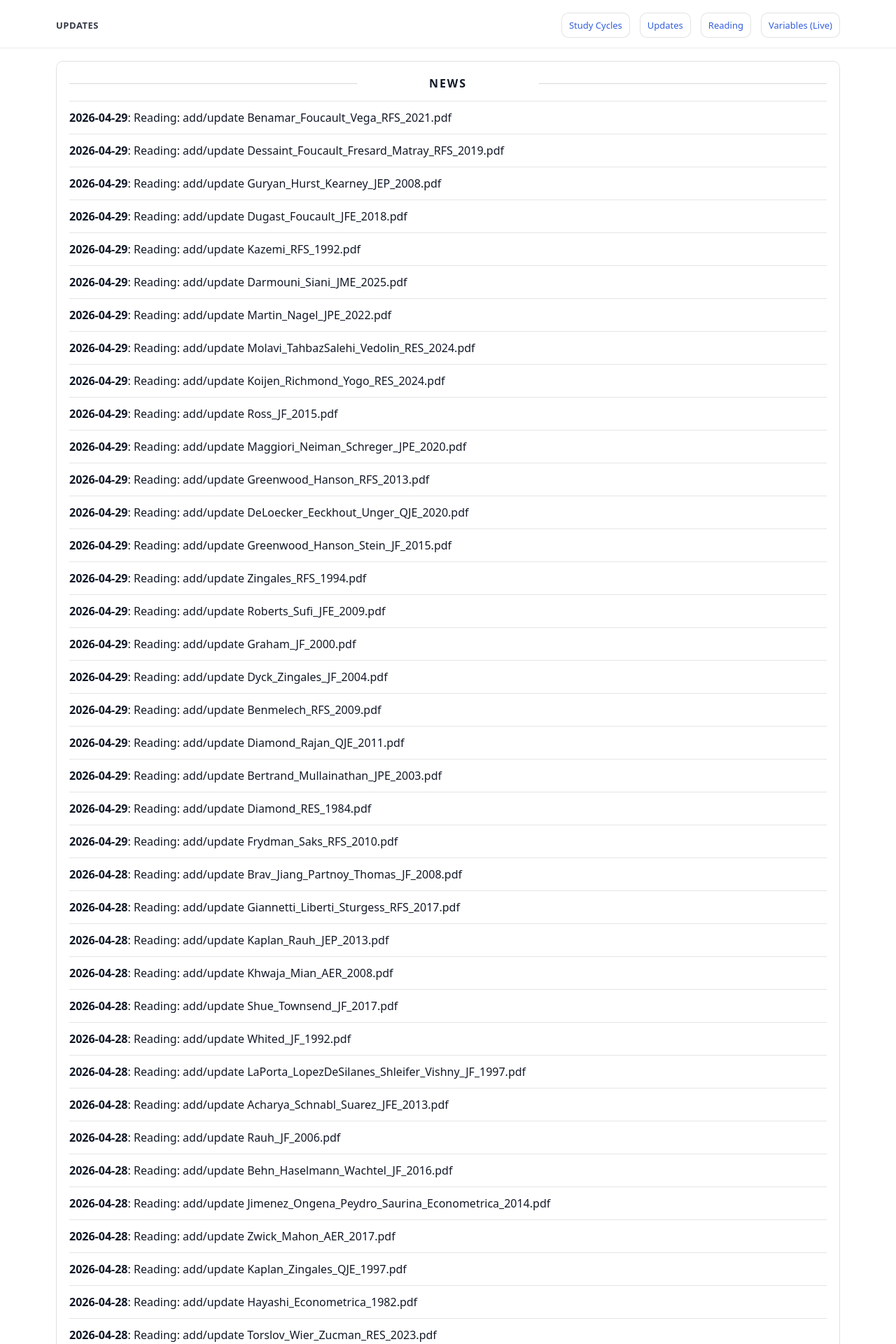
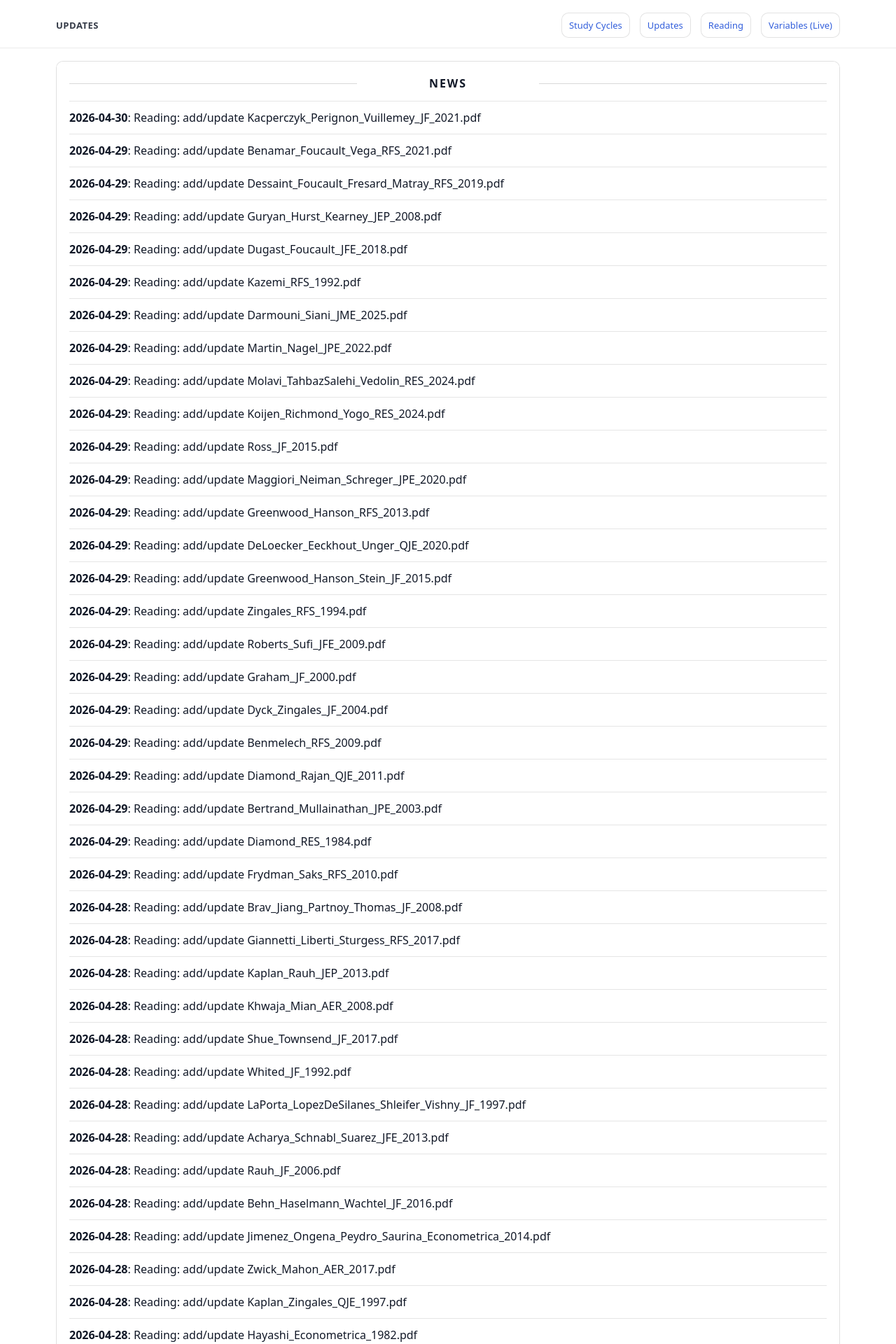
Before and after one commit to yaxinzn/study-archive, a Jekyll site: the page built from updates/index.md, in a window 1280 px wide. Shown: the top 1920 px of the page at 70% size. Built offline with Jekyll 4.4.1, drawn with Linux system fonts in a browser that asks for light colours; some of the changed text lies outside the part shown.

Commit message:
chore: update NEWS feed

```diff
--- a/_data/news.yml
+++ b/_data/news.yml
@@ -1,4 +1,7 @@
 # Auto-generated update history (sorted newest -> oldest). Do not edit manually.
+- ts: "1777494469"
+  date: "2026-04-30"
+  title: "Reading: add/update Kacperczyk_Perignon_Vuillemey_JF_2021.pdf"
 - ts: "1777465490"
   date: "2026-04-29"
   title: "Reading: add/update Benamar_Foucault_Vega_RFS_2021.pdf"
```
